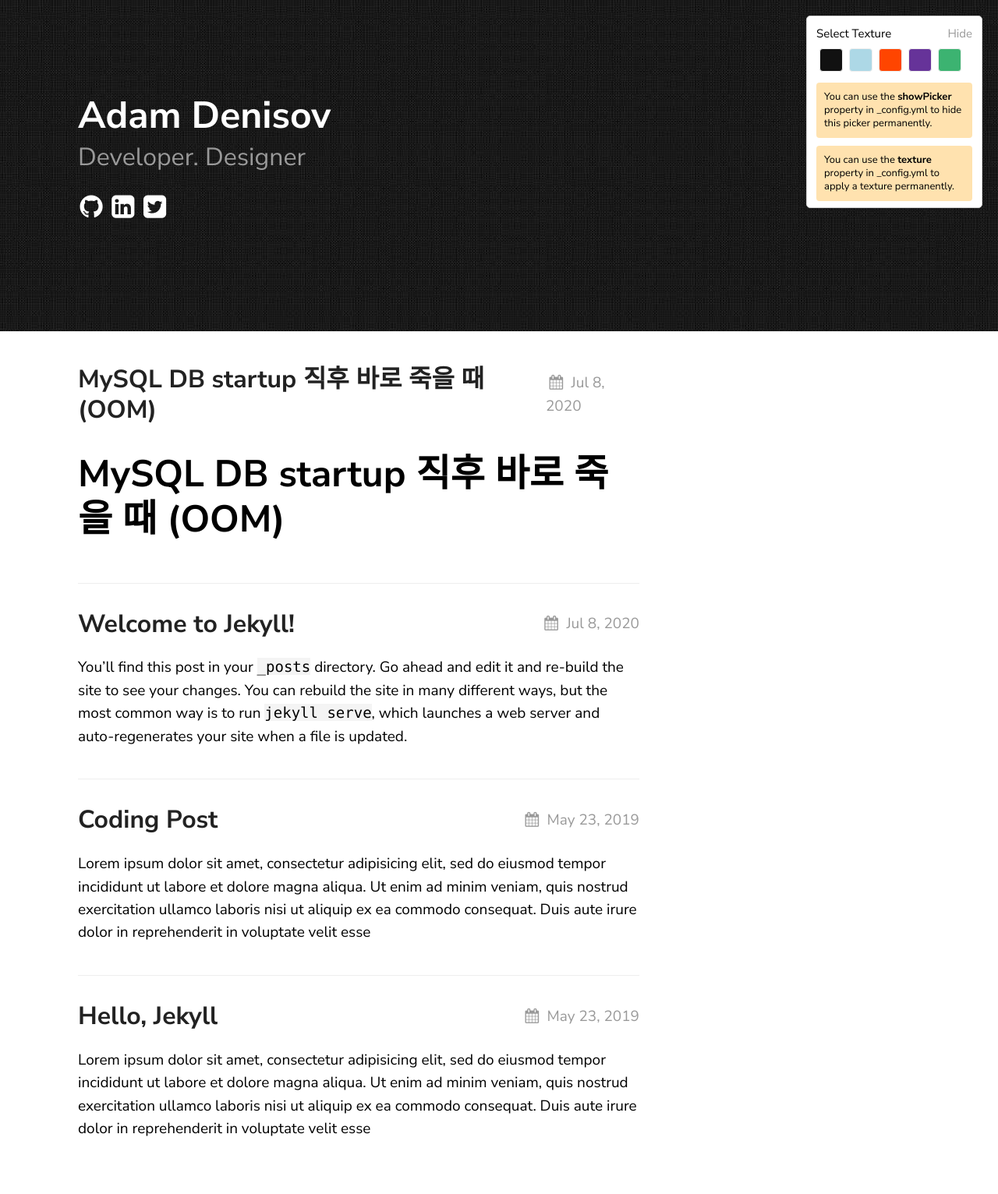
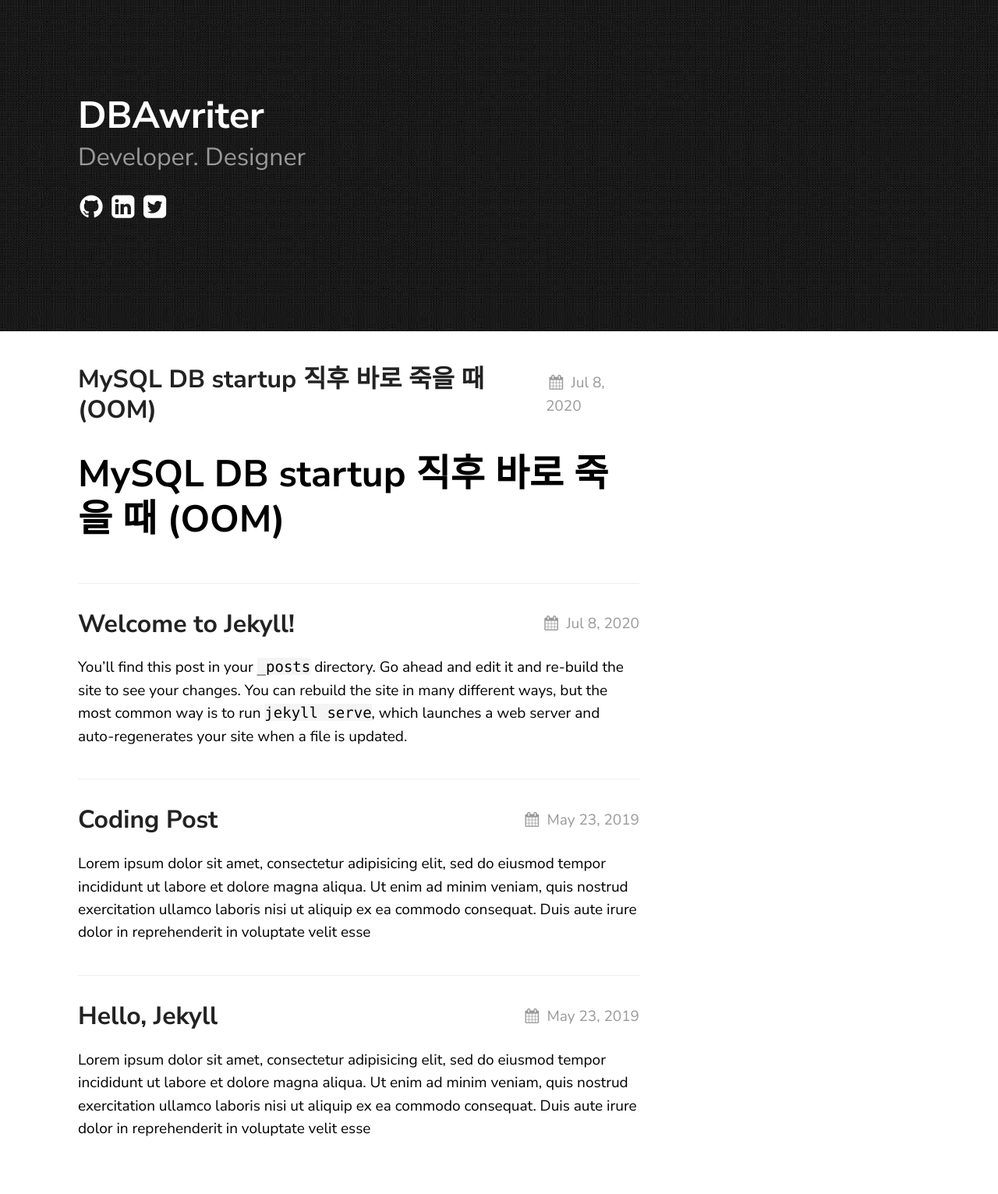
Before and after one commit to dbawriter/dbawriter.github.io, a Jekyll site: the page built from index.md, in a window 1280 px wide. Shown: the whole page at 78% size. Built offline with Jekyll 4.4.1, drawn with Linux system fonts in a browser that asks for light colours.

Commit message:
remove Picker

```diff
--- a/_config.yml
+++ b/_config.yml
@@ -15,12 +15,12 @@ sass:
 
 permalink: /posts/:title/
 texture:
-  title: Adam Denisov
+  title: DBAwriter
   tagline: Developer. Designer
   date_format: "%b %-d, %Y"
   style: black
   showNav: false
-  showPicker: true
+  showPicker: false
 
   # generate social links in footer
   social_links:
```
